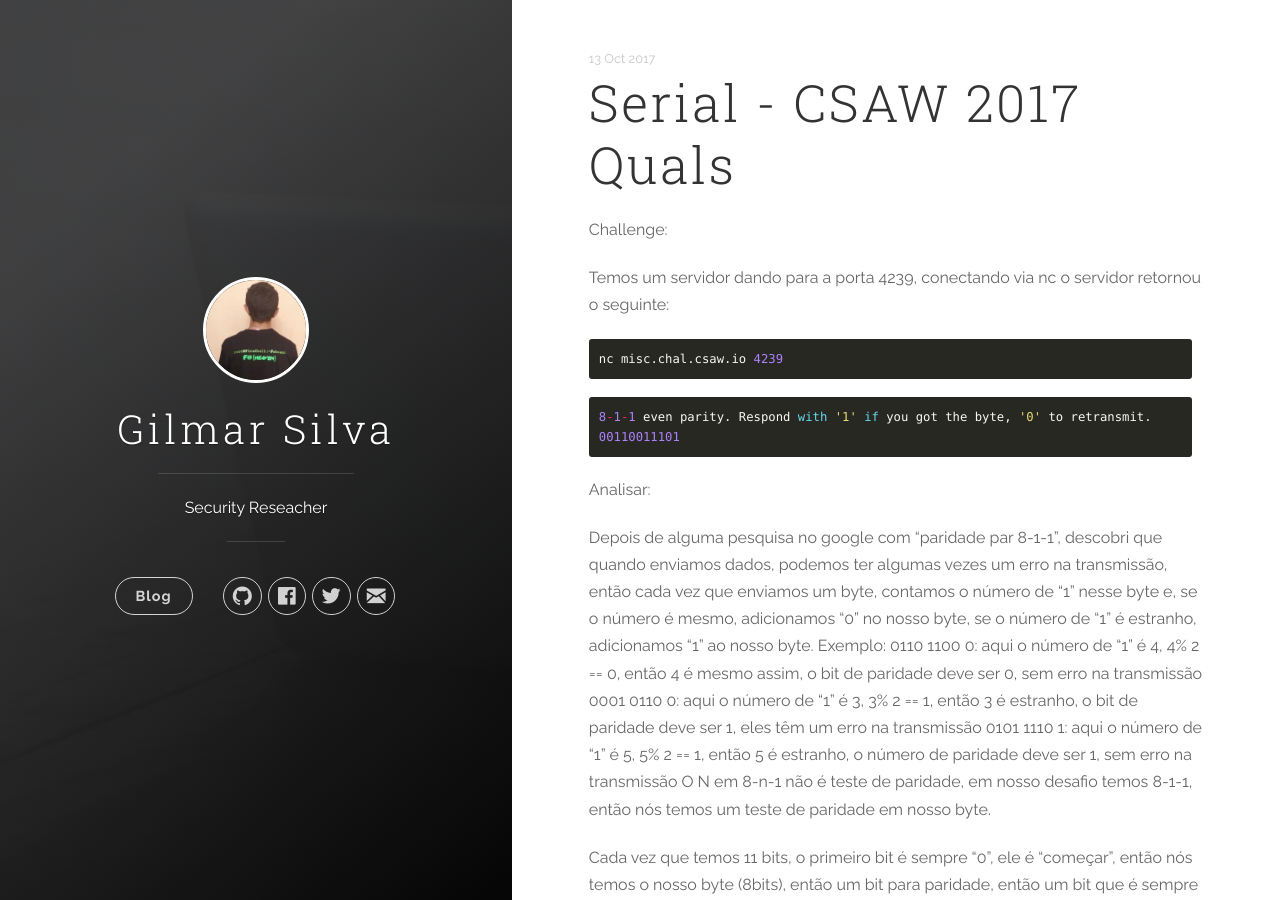
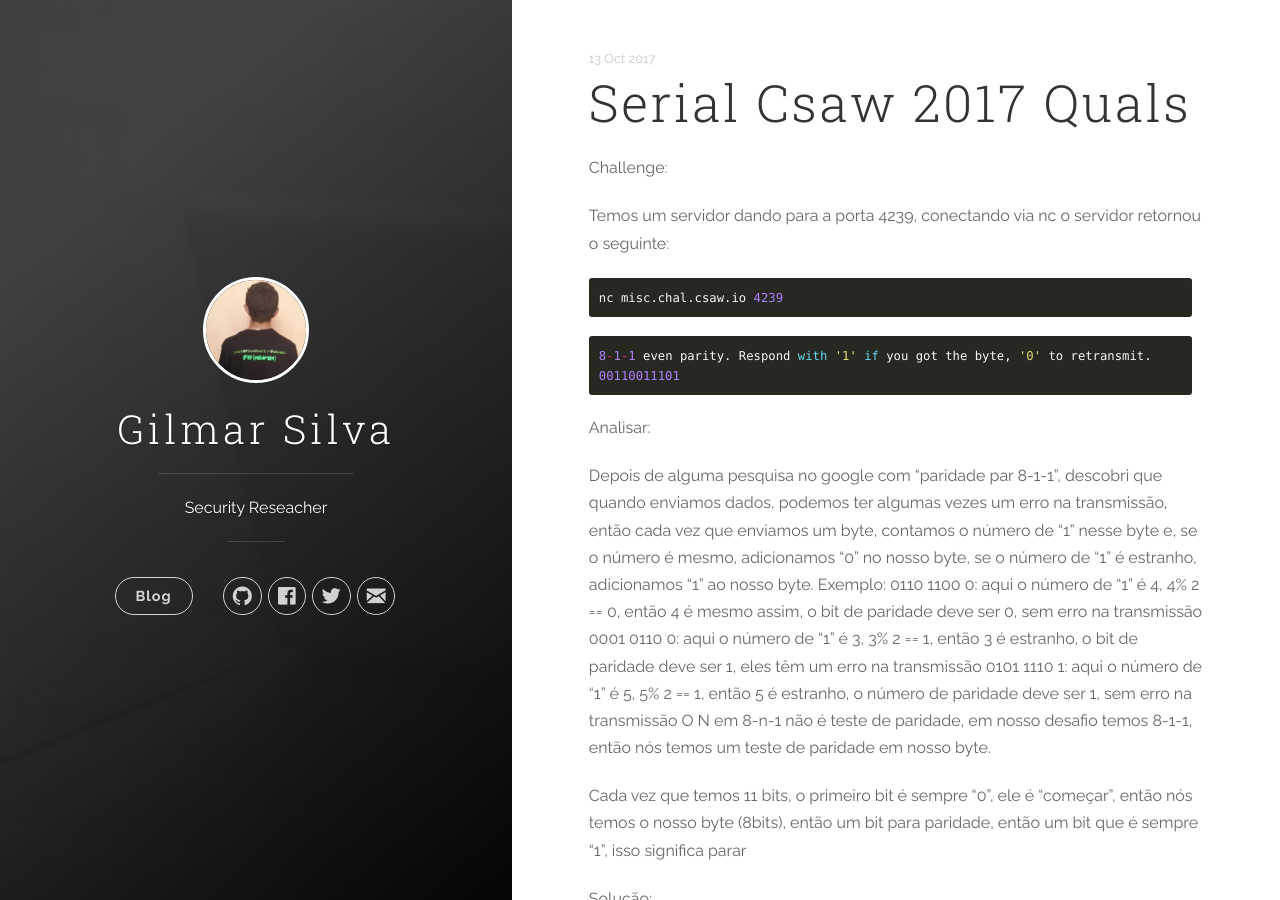
Before and after one commit to k13w/heavenh.github.io, a Jekyll site: the page built from _posts/2017-10-13-serial-csaw-2017-quals.md, in a window 1280 px wide and 900 px high. Built offline with Jekyll 4.4.1, drawn with Linux system fonts in a browser that asks for light colours; nearby versions of some CDN libraries; some of the changed lines change nothing that is shown.

Commit message:
:hammer:
:hammer:

````diff
--- a/_posts/2017-10-13-serial-csaw-2017-quals.md
+++ b/_posts/2017-10-13-serial-csaw-2017-quals.md
@@ -1,8 +1,3 @@
----
-title: Serial - CSAW 2017 Quals
-layout: post
----
-
 Challenge:
 
 Temos um servidor dando para a porta 4239, conectando via nc o servidor retornou o seguinte:
@@ -63,4 +58,6 @@
 print  flag
 ```
 
+![solution]({{ "../assets/flag.jpg" | absolute_url }})
+
 `The flag is : flag{@n_int3rface_betw33n_data_term1nal_3quipment_and_d@t@_circuit-term1nating_3quipment}`
````
